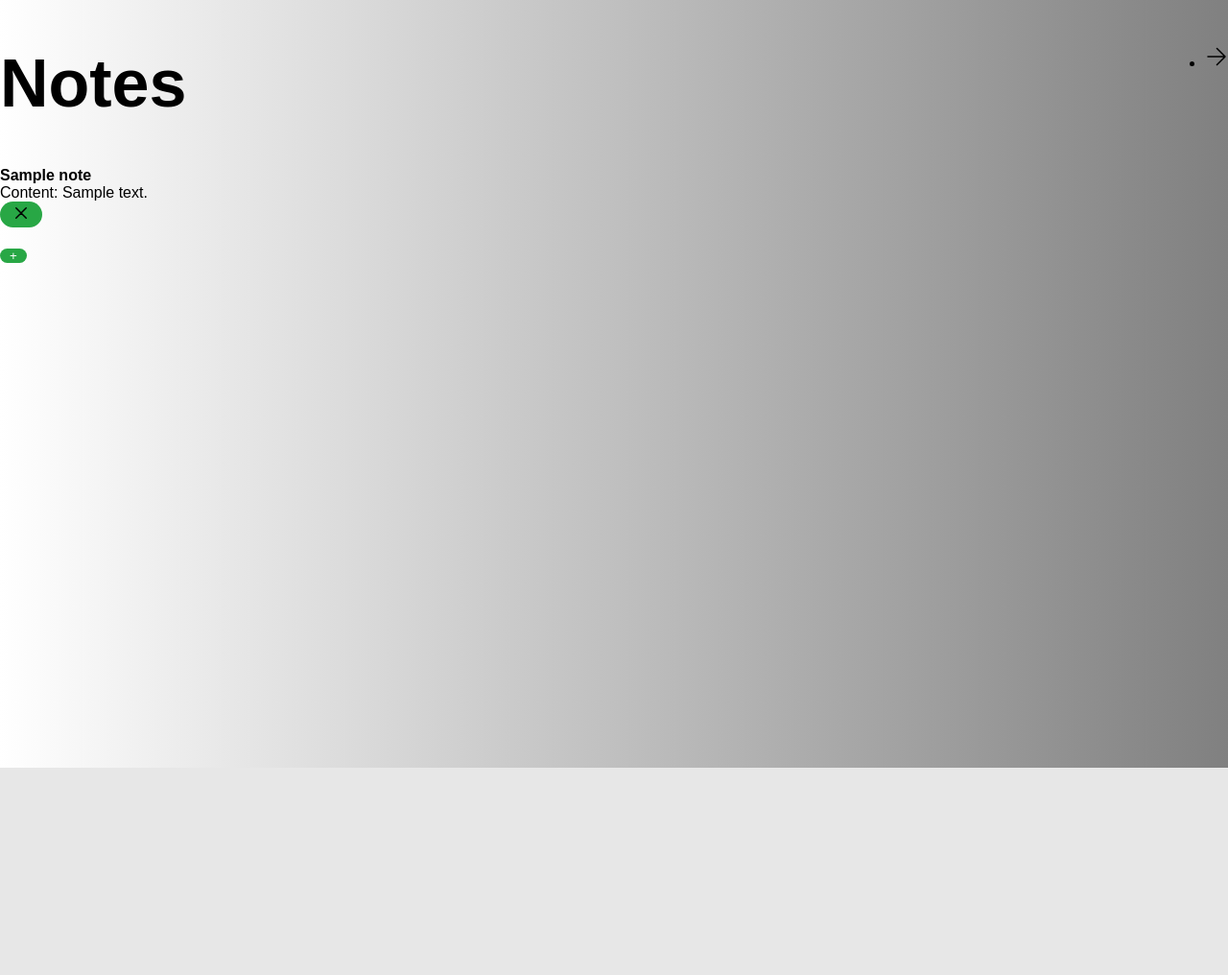
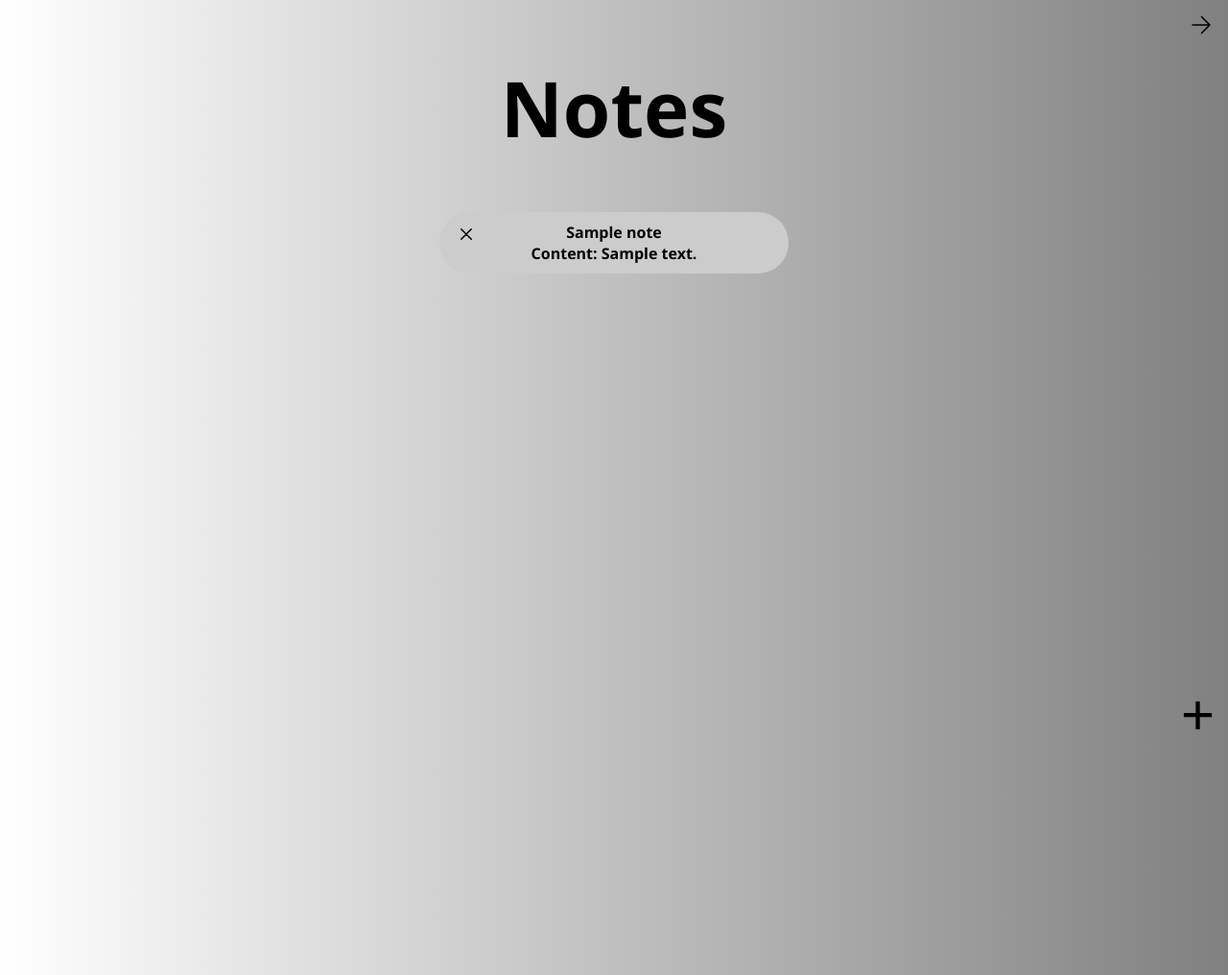
Before and after one commit to m1a5leep/BoostBuddy, a Flask app: template Boost Buddy Project/templates/notes.html in a window 1280 px wide. Shown: the whole page at 96% size. Before the commit the page ends 800 px from the top, so only its background shows below. Run offline with Flask 3, Linux system fonts and the light colour scheme; the template is opened without the code that fills it: most values are stand-ins (such as "Sample title", 1, 10 or a date in 2020).

Commit message:
change coding

```diff
--- a/Boost Buddy Project/static/css/notes.css
+++ b/Boost Buddy Project/static/css/notes.css
@@ -1,66 +1,139 @@
+header {
+    padding: 00px;
+    text-align: center;
+}
+
+.add {
+    border: none;
+    bottom: 20px;
+    right: 8px;
+    font-size: 60px;
+    background: none;
+    cursor: pointer;
+    position: fixed;
+}
+
+ul {
+    list-style-type: none;
+    margin: 0;
+    padding: 0;
+    overflow: hidden;
+}
+
+li {
+    float: left;
+}
+
+li a {
+    display: block;
+    color: rgb(0, 0, 0);
+    text-align: center;
+    padding: 14px 16px;
+    text-decoration: none;
+}
+
 h1 {
-    font-size: 70px;
+    font-size: 80px;
+    text-align: center;
+    margin-top: 00px;
+    margin-bottom: 50px;
+
 }
 
 body {
-
-    font-family: Arial, sans-serif;
+    margin: 0;
+    font-family: 'Segoe UI', Tahoma, Geneva, Verdana, sans-serif;
+    font-weight: bold;
     background-image: linear-gradient(to right ,white, grey);
-    margin: 0;
-    padding: 0;
+    min-height: 100vh;
 }
 
-.container {
+h2 {
+    font-size: 65px;
+    text-align: center;
+    margin-top: 10px;
+    margin-bottom: 50px;
+}
+
+.box {
     position: relative;
     text-align: center;
     margin-top: 50px;
     min-height: 100vh;
 }
 
-
-
-button {
-    background-color: #28a745;
-    color: white;
-    border: none;
-    right: 10px;
-    padding: 0px 10px;
-    border-radius: 40px;
-    cursor: pointer;
-    margin-bottom: 20px;
-}
-
-.note-box {
+.notesbox {
     position: relative;
     display: inline-block;
     width: calc(30% - 20px);
-    margin: 20px 10px;
-    background-image: linear-gradient(to right, grey, white);
-    padding: 15px;
-    border-radius: 30px;
+    border: none;
+    border-radius: 35px;
+    padding: 10px;
+    margin: 5px;
+    background-color: #ccc;
     box-sizing: border-box;
     word-wrap: break-word;
+}
+
+.addform {
+    max-width: 400px;
+    margin: 0 auto;
+    background: #f9f9f9;
+    padding: 20px;
+    border-radius: 25px;
+    box-shadow: 0 0 10px rgba(0, 0, 0, 0.1);
+}
+
+.btn-delete {
+    position: absolute;
+    top: 10px;
+    left: 10px;
+    display: flex;
+}
 
 
+
+.btn-delete{
+
+    background: none;
+    border: none;
+    cursor: pointer;
 }
 
-.delete-btn {
-    position: absolute;
-    top: 5px;
-    right: 7px;
-    background-color: #dc3545;
+.btn-delete:hover{
+
+    color: rgb(249, 255, 144);
+}
+
+input[type="text"],
+textarea,
+
+input[type="submit"],
+input[type="cancel"] {
+    width: 100%;
+    padding: 8px;
+    margin-bottom: 10px;
+    border: 1px solid #ccc;
+    border-radius: 4px;
+    box-sizing: border-box;
+}
+
+input[type="submit"],
+input[type="cancel"] {
+    background-color: gray;
     color: white;
     border: none;
-    padding: 5px;
-    border-radius: 60%;
     cursor: pointer;
-    font-size: 5px;
+    text-align: center;
 }
 
-.add-note-btn {
-    position: absolute;
-    bottom: 20px;
-    right: 8px;
-    font-size: 20px;
-    padding: 10px 20px;
+input[type="submit"]:hover,
+input[type="cancel"]:hover {
+    background-color: #eaeaa1;
 }
+
+@media screen and (max-width: 600px) {
+    .column.side, .column.main {
+        width: 100%;
+    }
+}
```
